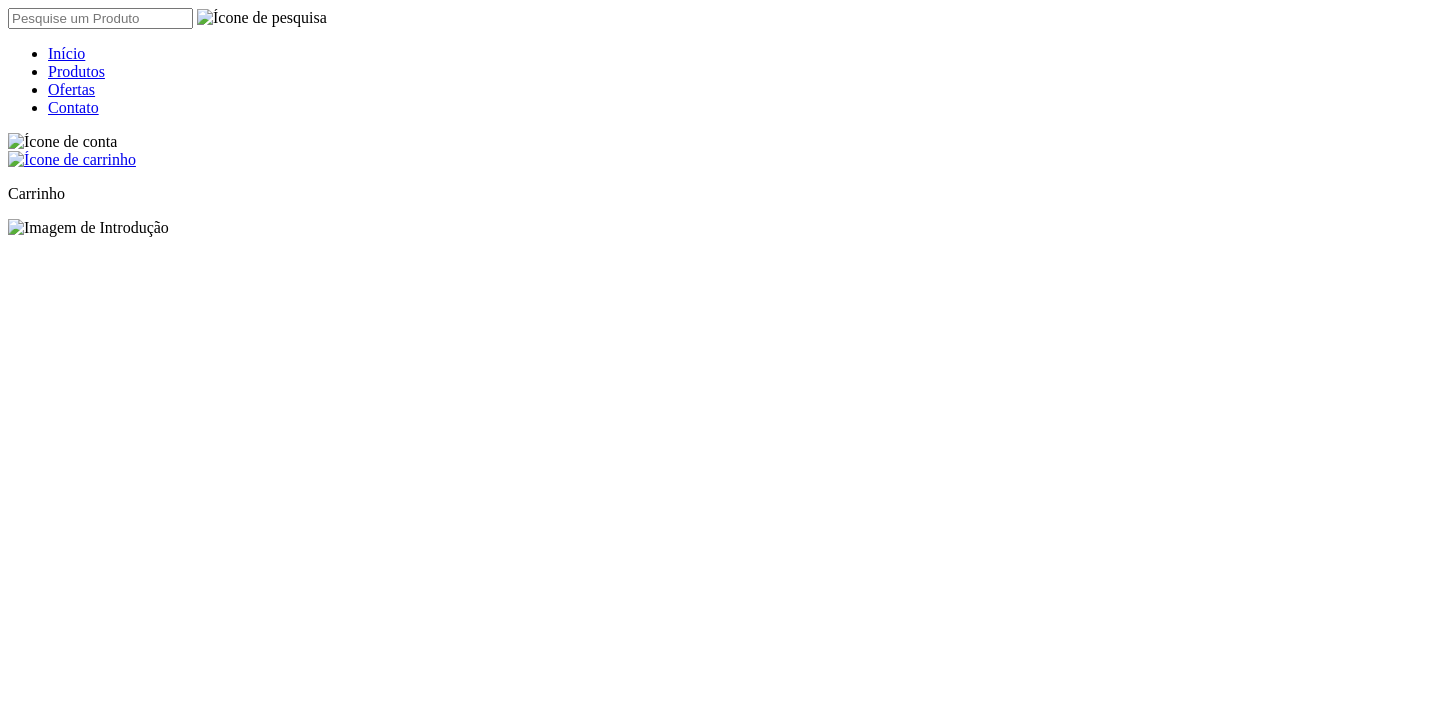
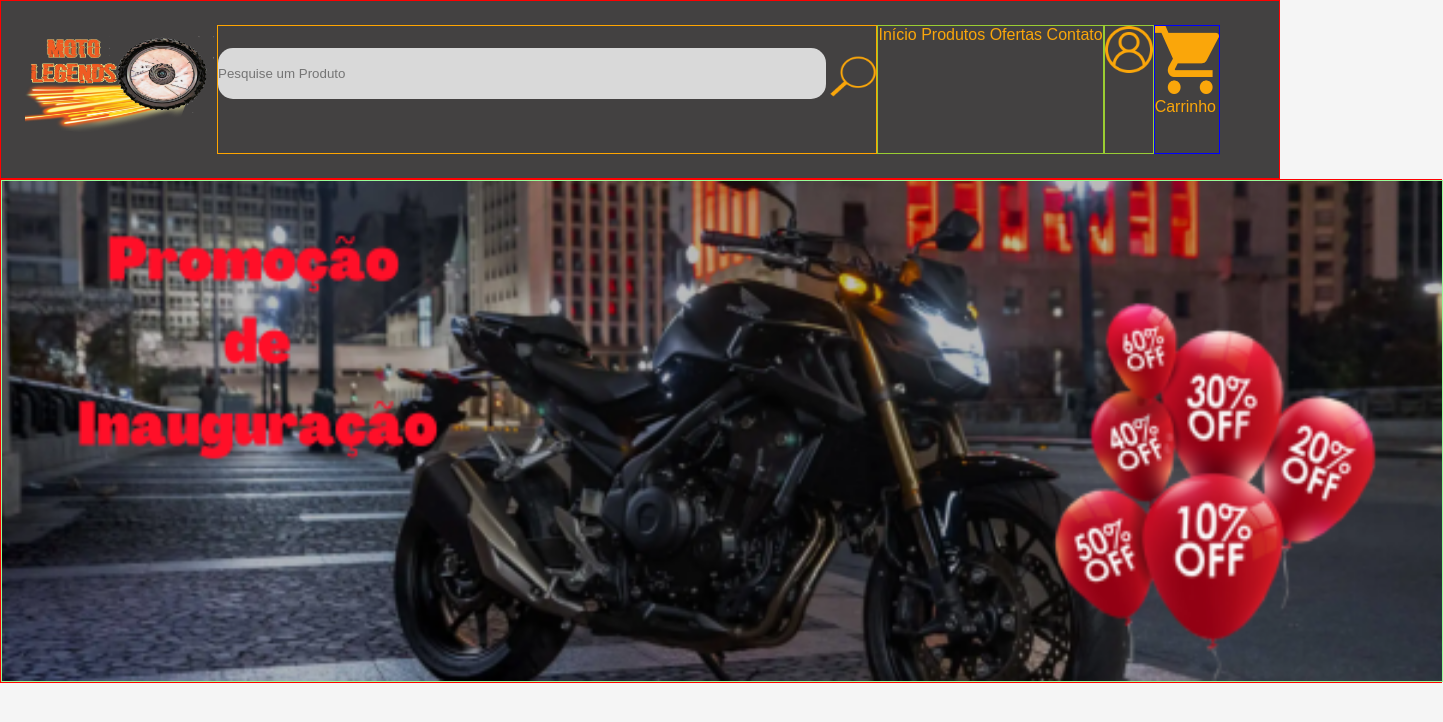
Before and after one commit to julilucy/loja-moto-legends, a plain HTML site: page index.html in a window 1280 px wide. Shown: the whole page, 1443 px wide, since content can reach past the window. Drawn offline with Linux system fonts and the light colour scheme.

Commit message:
Código e Formatação
Atualização de código fonte e formatação do site

```diff
--- a/css/estilo.css
+++ b/css/estilo.css
@@ -0,0 +1,103 @@
+*{
+    padding: 0;
+    margin: 0;
+}
+
+body{
+    font-family: Arial, Helvetica, sans-serif;
+    font-size: 1em;
+    background-color: #f5f5f5;
+}
+
+a{
+    text-decoration: none;
+}
+/*
+***Cabeçalho***
+*/
+.cabecalho{
+    background-color: #434141;
+    border: 1px solid red;
+    display: flex;
+    padding: 24px;
+}
+
+.cabecalho img{
+    width: 192px;
+    height: 129px;
+}
+
+.pesquisa{
+    border: 1px solid orange;
+}
+
+.pesquisa input{
+    background-color: #d9d9d9;
+    border-style: none;
+    border-radius: 15px;
+    position: relative;
+    width: 608px;
+    height: 51px;
+}
+
+.pesquisa img{
+    position: relative;
+    top: 24px;
+    width: 46px;
+    height: 52px;
+    transform: rotate(89.41deg);
+}
+
+.menu{
+    border: 1px solid yellowgreen;
+}
+
+.menu ul{
+    list-style: none;
+}
+
+.menu li{
+    display: inline;
+}
+
+.menu li a{
+    color: #FAA60A;
+}
+
+.conta{
+    border: 1px solid yellowgreen;
+}
+
+.conta img{
+    width: 48px;
+    height: 47px;
+}
+
+.shop{
+    border: 1px solid blue;
+}
+
+.shop img{
+    width: 64px;
+    height: 68px;
+}
+
+.shop p{
+    color: #FAA60A;
+}
+/*
+***Principal***
+*/
+.principal{
+    position: relative;
+    display: flex;
+    border: 1px solid red;
+    width: 1440px;
+    margin: auto;
+}
+
+.img-intro{
+    border: 1px solid palegreen;
+    width: 1440px;
+    height: 500px;
+}
--- a/index.html
+++ b/index.html
@@ -11,36 +11,33 @@
 <body>
 
     <div class="cabecalho"><!--Início cabeçalho-->
-
-        <div class="logo">
-
-        </div>
+            <img src="/conteudos/logo.png" alt="Logo Moto Legends">
 
         <div class="pesquisa">
             <input type="search" name="bar-pesquisa" placeholder="Pesquise um Produto">
 
-            <img src="" alt="Ícone de pesquisa">
+            <img src="/conteudos/icon-pesquisa.png" alt="Ícone de pesquisa">
         </div>
 
         <div class="menu">
             <ul>
                 <li>
-                    <a href="index.html">Início</a>
+                    <a href="/index.html">Início</a>
                 </li>
                 <li>
-                    <a href="produto/produto.html">Produtos</a>
+                    <a href="/produto/produto.html">Produtos</a>
                 </li>
                 <li>
-                    <a href="oferta/oferta.html">Ofertas</a>
+                    <a href="/oferta/oferta.html">Ofertas</a>
                 </li>
                 <li>
-                    <a href="contato/contato.html">Contato</a>
+                    <a href="/contato/contato.html">Contato</a>
                 </li>
             </ul>
         </div>
 
         <div class="conta">
-            <img src="" alt="Ícone de conta">
+            <img src="/conteudos/icon-conta.png" alt="Ícone de conta">
 
             <div class="config-conta">
 
@@ -48,8 +45,8 @@
         </div>
 
         <div class="shop">
-            <a href="#">
-                <img src="" alt="Ícone de carrinho">
+            <a href="/carrinho/carrinho.html">
+                <img src="/conteudos/icon-shop.png" alt="Ícone de carrinho">
             </a>
 
             <p>Carrinho</p>
@@ -59,10 +56,7 @@
     </div><!--Fim cabeçalho-->
 
     <div class="principal"><!--Início principal-->
-
-        <div id="img-intro">
-            <img src="" alt="Imagem de Introdução">
-        </div>
+            <img class="img-intro" src="/conteudos/img-intro.png" alt="Imagem de Introdução">
 
     </div><!--Fim principal-->
 
```
Also changed, not shown: carrinho/carrinho.html (added, +12 -0 lines).
